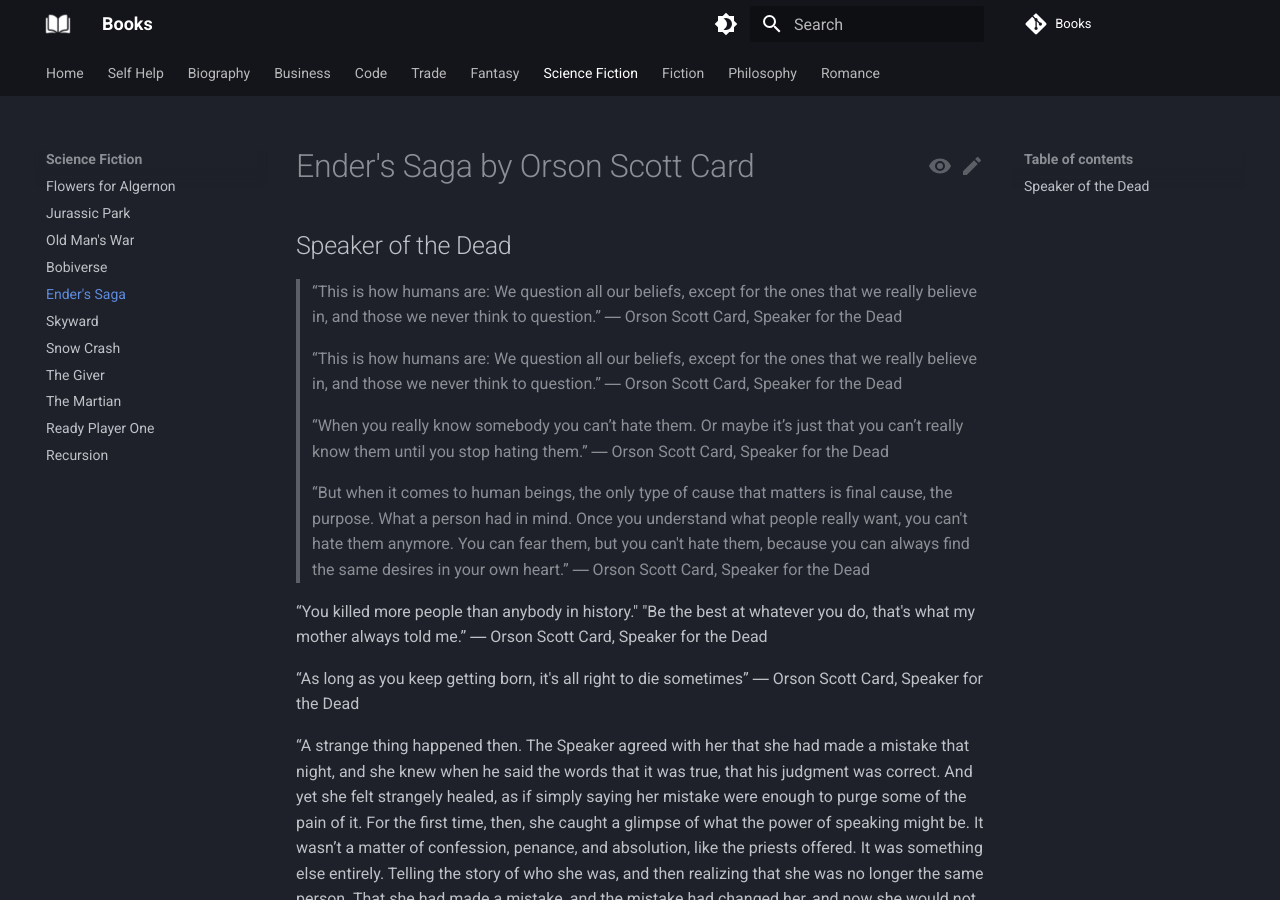
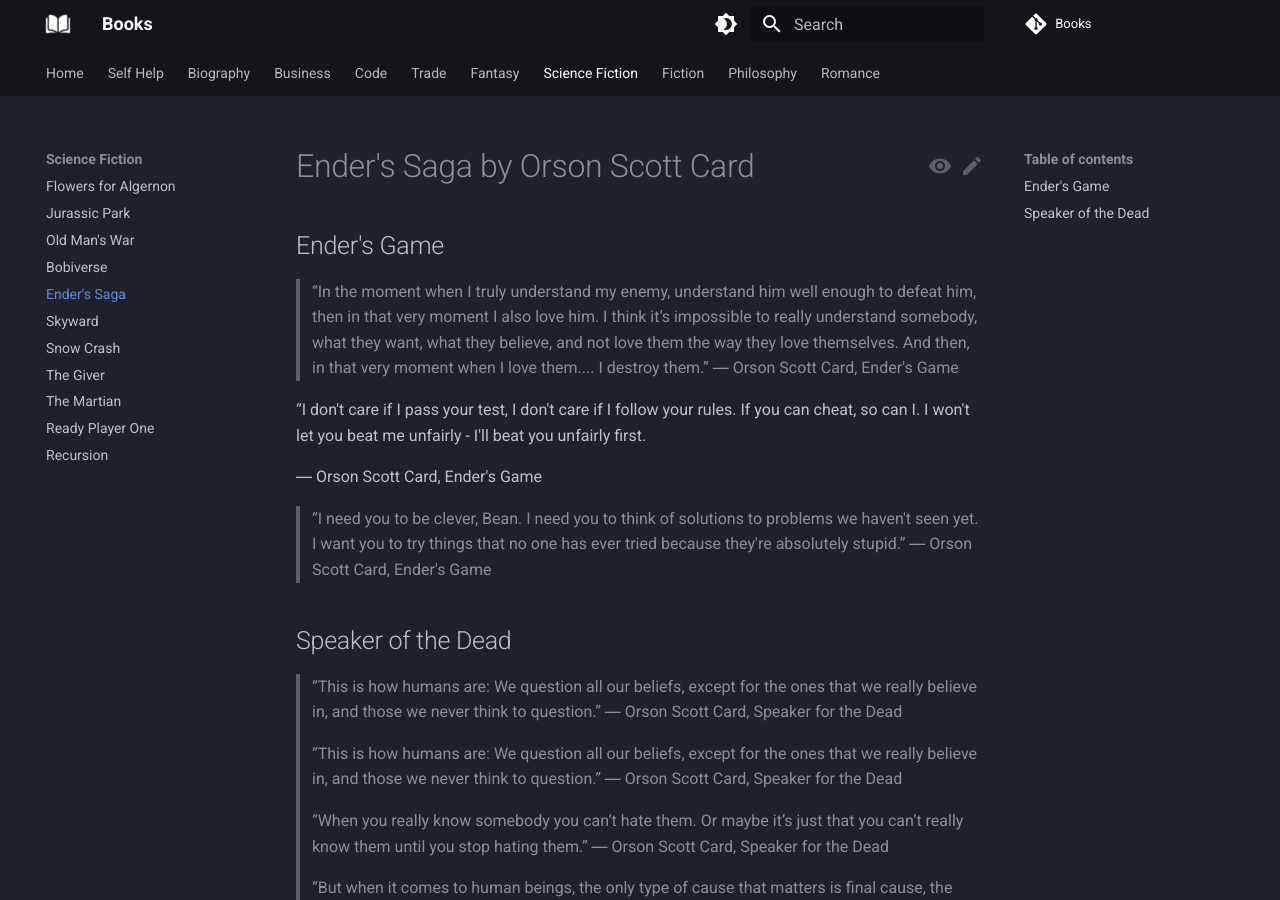
Before and after one commit to vivekkpatel/Books, an MkDocs documentation site: the page built from docs/Science Fiction/Ender's Saga.md, in a window 1280 px wide and 900 px high. Built offline with MkDocs 1.6.1 and Material for MkDocs 9.7.7, drawn with Linux system fonts in a browser that asks for light colours; comment, search, counter and statistics services are not loaded.

Commit message:
Add quotes and excerpts from "Ender's Game" by Orson Scott Card

```diff
--- a/docs/Science Fiction/Ender's Saga.md
+++ b/docs/Science Fiction/Ender's Saga.md
@@ -1,4 +1,17 @@
 # Ender's Saga by Orson Scott Card
+
+## Ender's Game
+> “In the moment when I truly understand my enemy, understand him well enough to defeat him, then in that very moment I also love him. I think it’s impossible to really understand somebody, what they want, what they believe, and not love them the way they love themselves. And then, in that very moment when I love them.... I destroy them.”
+― Orson Scott Card, Ender's Game
+>
+
+“I don't care if I pass your test, I don't care if I follow your rules. If you can cheat, so can I. I won't let you beat me unfairly - I'll beat you unfairly first.
+
+― Orson Scott Card, Ender's Game
+
+> “I need you to be clever, Bean. I need you to think of solutions to problems we haven't seen yet. I want you to try things that no one has ever tried because they're absolutely stupid.”
+― Orson Scott Card, Ender's Game
+>
 
 ## Speaker of the Dead
 > “This is how humans are: We question all our beliefs, except for the ones that we really believe in, and those we never think to question.”
```
